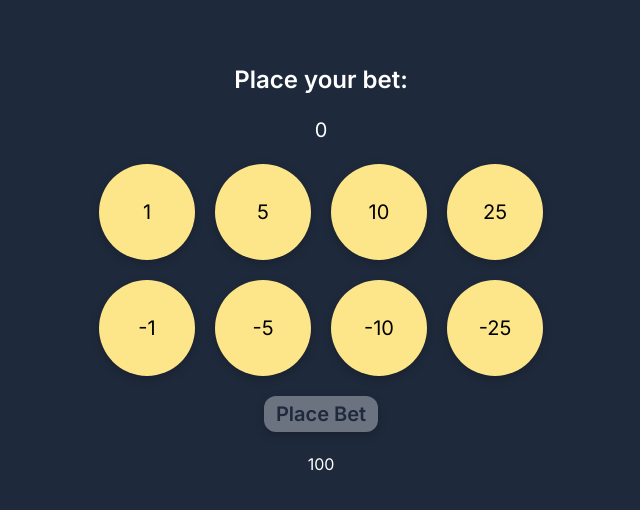
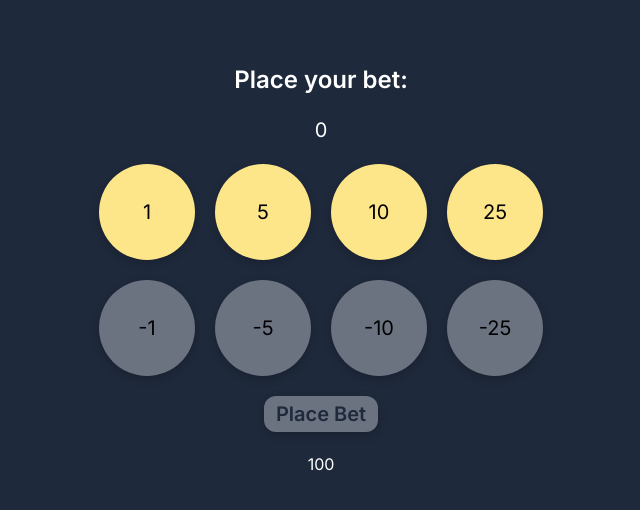
Before and after one commit to brandonmcconathy/blackjack-react, a Next.js app: page / in a window 1280 px wide. Both pictures are taken after a click on the button "Start Game". Shown: the top 510 px of the page, without its empty margins (319-959 px from the left). Built offline with nearby package versions, Linux system fonts and the light colour scheme.

Commit message:
Negative bet values disable when bet is too low

```diff
--- a/src/app/components/bet.tsx
+++ b/src/app/components/bet.tsx
@@ -56,6 +56,12 @@ function BetButton(props: {value:number, name:string, setValidBet:any, bet:numbe
                 } else {
                     setValid(true)
                 }
+            } else {
+                if (bet < (value * -1)) {
+                    setValid(false)
+                } else {
+                    setValid(true)
+                }
             }
         }
         checkValid()
@@ -67,7 +73,7 @@ function BetButton(props: {value:number, name:string, setValidBet:any, bet:numbe
             setValidBet(true)
         } else {
             setBet((prevBet:any) => prevBet + value)
-            if (bet <= value) {
+            if (bet + value <= 0) {
                 setBet(0)
                 setValidBet(false)
             }
```
